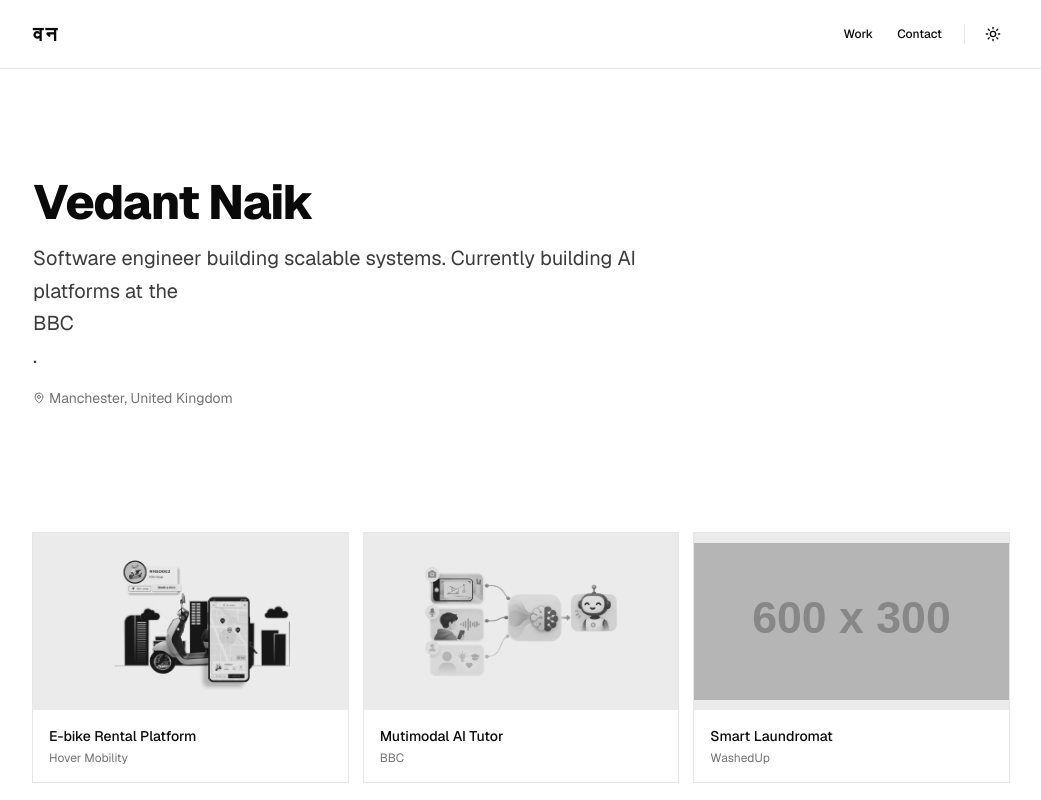
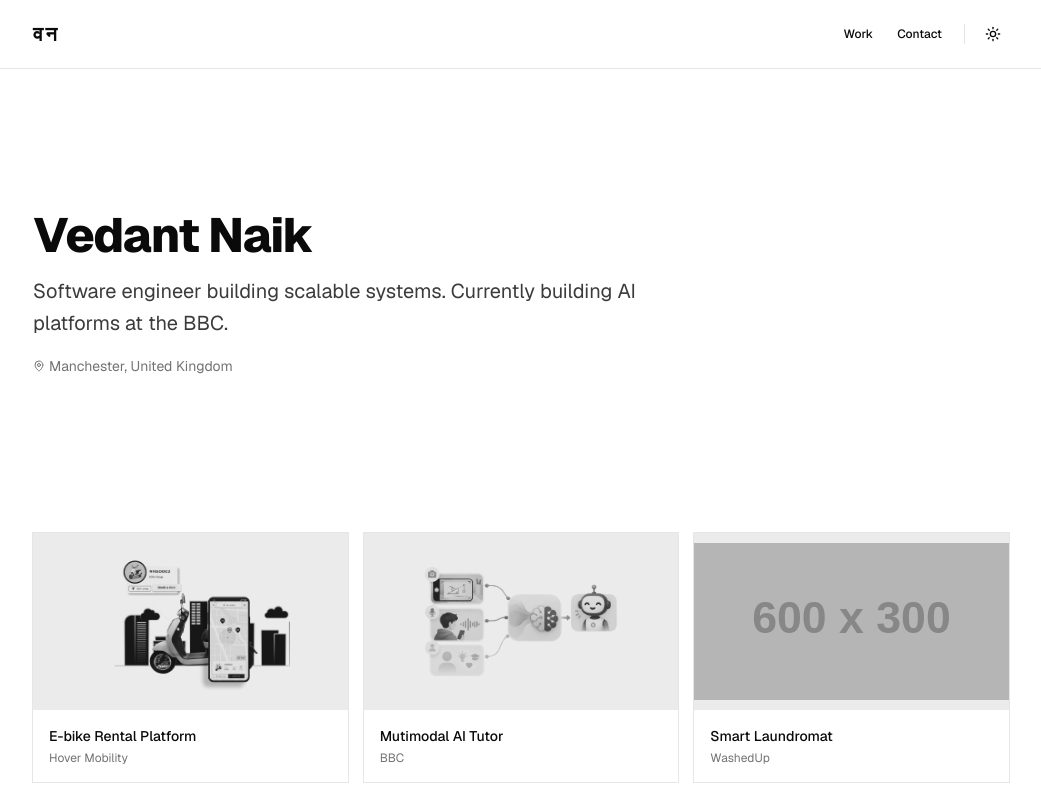
Before and after one commit to vedantnaik19/vedantnaik19.github.io, a Next.js app: page / in a window 1280 px wide. Shown: the top 800 px of the page, without its empty margins (119-1160 px from the left). Built offline with nearby package versions, Linux system fonts and the light colour scheme.

Commit message:
fix: hero link

```diff
--- a/app/globals.css
+++ b/app/globals.css
@@ -127,7 +127,7 @@
 
 @layer components {
   .nav-link {
-    @apply text-foreground/80 hover:text-foreground focus-visible:text-foreground flex items-center gap-1 underline-offset-4 transition-colors hover:underline focus-visible:underline;
+    @apply text-foreground/80 hover:text-foreground focus-visible:text-foreground inline-flex items-center gap-1 underline-offset-4 transition-colors hover:underline focus-visible:underline;
   }
 }
 
--- a/components/hero.tsx
+++ b/components/hero.tsx
@@ -11,6 +11,7 @@ export function Hero() {
         <TypographyLarge className="max-w-2xl">
           Software engineer building scalable systems. Currently building AI
           platforms at the{" "}
+          <span>
             <a
               href="https://www.bbc.co.uk"
               target="_blank"
@@ -20,6 +21,7 @@ export function Hero() {
               BBC
             </a>
             .
+          </span>
         </TypographyLarge>
 
         <TypographyMuted className="flex items-center gap-1">
```
Lines whose indentation alone changed are shown as unchanged.
